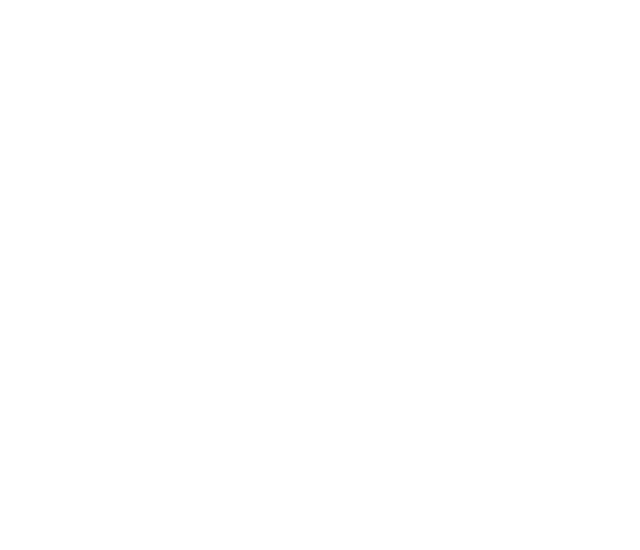
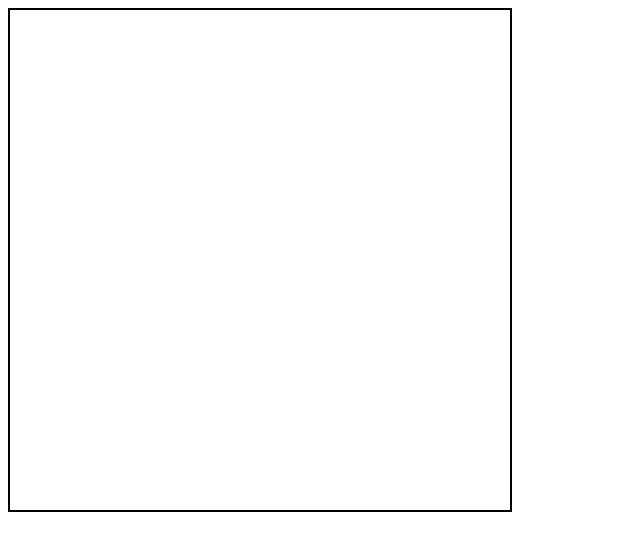
Before and after one commit to t1oluwani/SmartVision, a Vue app in the folder frontend/: page / in a window 1280 px wide. Shown: the top 550 px of the page, without its empty margins (0-640 px from the left). Built offline with nearby package versions, Linux system fonts and the light colour scheme.

Commit message:
canvas visible

```diff
--- a/frontend/src/components/subcomponents/DrawingCanvas.vue
+++ b/frontend/src/components/subcomponents/DrawingCanvas.vue
@@ -1,8 +1,17 @@
 <template>
   <div>
-
+    <canvas id="drawingCanvas" width="500" height="500"></canvas>
   </div>
 </template>
 
 <script>
+
 </script>
+
+<style scoped>
+canvas {
+  border: 2px solid black;
+  background-color: white;
+  /* cursor: url('pen-cursor.png'), auto; Replace 'pen-cursor.png' with your cursor image */
+}
+</style>
```
